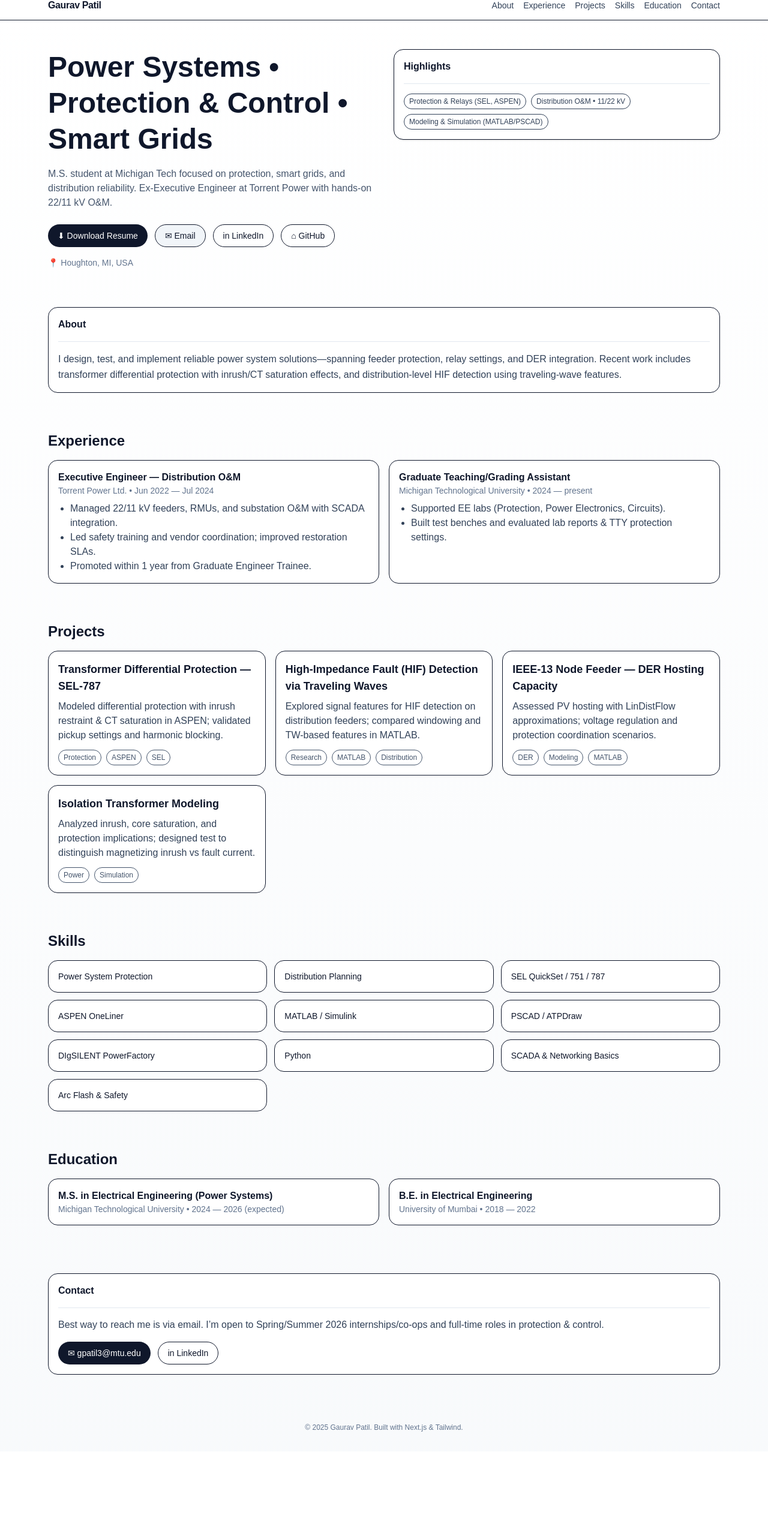
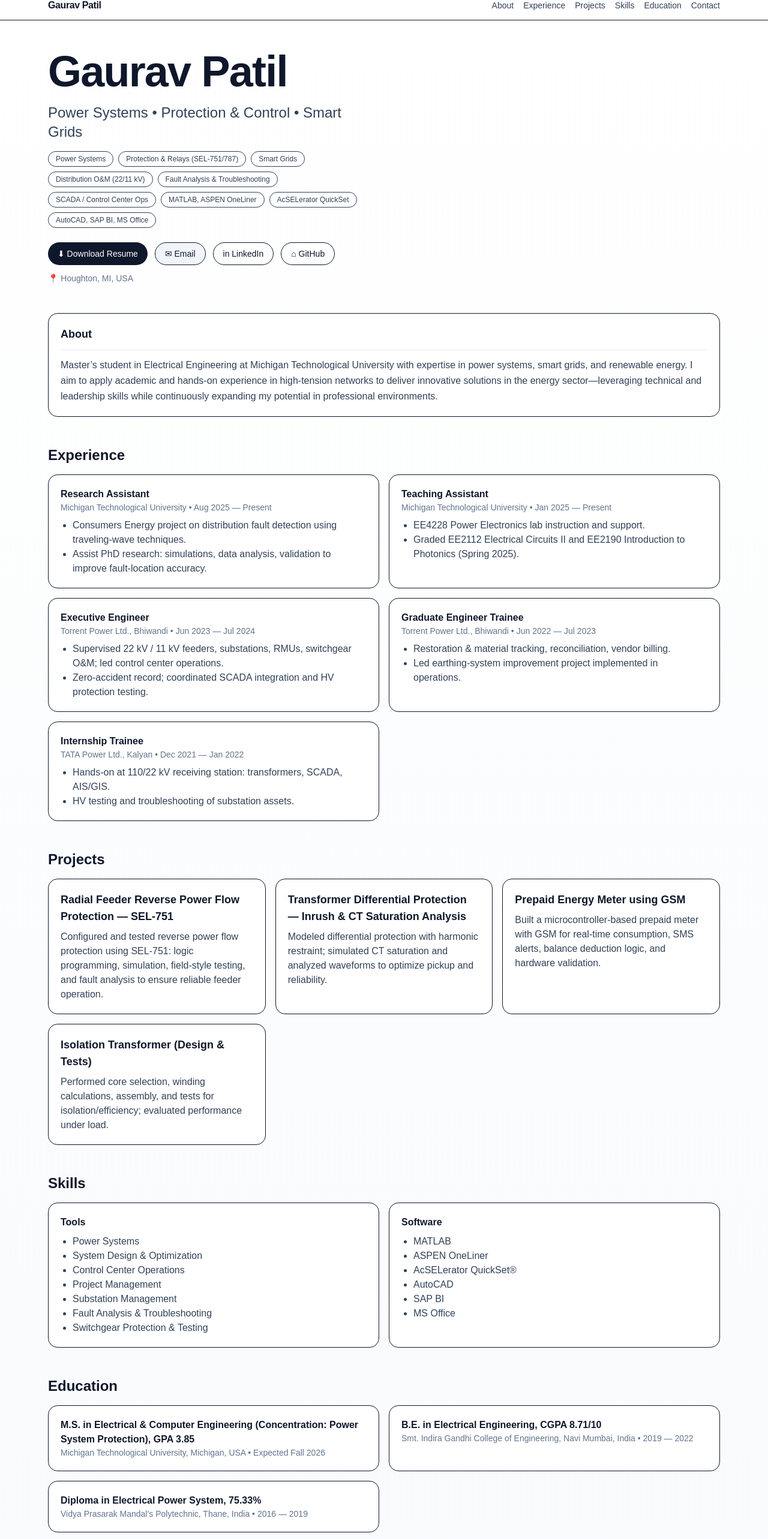
Before and after one commit to gauravpatil8787/gauravpatil87, a Next.js app: page / in a window 1280 px wide. Shown: the part 15-2581 px from the top of the page at 60% size. Before the commit the page ends 2435 px from the top, so only its background shows below. Built offline with nearby package versions, Linux system fonts and the light colour scheme.

Commit message:
Update page.tsx

```diff
--- a/app/page.tsx
+++ b/app/page.tsx
@@ -1,4 +1,125 @@
 export default function Home() {
+  const EXPERTISE = [
+    "Power Systems",
+    "Protection & Relays (SEL-751/787)",
+    "Smart Grids",
+    "Distribution O&M (22/11 kV)",
+    "Fault Analysis & Troubleshooting",
+    "SCADA / Control Center Ops",
+    "MATLAB, ASPEN OneLiner",
+    "AcSELerator QuickSet",
+    "AutoCAD, SAP BI, MS Office",
+  ];
+
+  const PROJECTS = [
+    {
+      title: "Radial Feeder Reverse Power Flow Protection — SEL-751",
+      summary:
+        "Configured and tested reverse power flow protection using SEL-751: logic programming, simulation, field-style testing, and fault analysis to ensure reliable feeder operation.",
+    },
+    {
+      title:
+        "Transformer Differential Protection — Inrush & CT Saturation Analysis",
+      summary:
+        "Modeled differential protection with harmonic restraint; simulated CT saturation and analyzed waveforms to optimize pickup and reliability.",
+    },
+    {
+      title: "Prepaid Energy Meter using GSM",
+      summary:
+        "Built a microcontroller-based prepaid meter with GSM for real-time consumption, SMS alerts, balance deduction logic, and hardware validation.",
+    },
+    {
+      title: "Isolation Transformer (Design & Tests)",
+      summary:
+        "Performed core selection, winding calculations, assembly, and tests for isolation/efficiency; evaluated performance under load.",
+    },
+  ];
+
+  const EXPERIENCE = [
+    {
+      role: "Research Assistant",
+      org: "Michigan Technological University",
+      time: "Aug 2025 — Present",
+      bullets: [
+        "Consumers Energy project on distribution fault detection using traveling-wave techniques.",
+        "Assist PhD research: simulations, data analysis, validation to improve fault-location accuracy.",
+      ],
+    },
+    {
+      role: "Teaching Assistant",
+      org: "Michigan Technological University",
+      time: "Jan 2025 — Present",
+      bullets: [
+        "EE4228 Power Electronics lab instruction and support.",
+        "Graded EE2112 Electrical Circuits II and EE2190 Introduction to Photonics (Spring 2025).",
+      ],
+    },
+    {
+      role: "Executive Engineer",
+      org: "Torrent Power Ltd., Bhiwandi",
+      time: "Jun 2023 — Jul 2024",
+      bullets: [
+        "Supervised 22 kV / 11 kV feeders, substations, RMUs, switchgear O&M; led control center operations.",
+        "Zero-accident record; coordinated SCADA integration and HV protection testing.",
+      ],
+    },
+    {
+      role: "Graduate Engineer Trainee",
+      org: "Torrent Power Ltd., Bhiwandi",
+      time: "Jun 2022 — Jul 2023",
+      bullets: [
+        "Restoration & material tracking, reconciliation, vendor billing.",
+        "Led earthing-system improvement project implemented in operations.",
+      ],
+    },
+    {
+      role: "Internship Trainee",
+      org: "TATA Power Ltd., Kalyan",
+      time: "Dec 2021 — Jan 2022",
+      bullets: [
+        "Hands-on at 110/22 kV receiving station: transformers, SCADA, AIS/GIS.",
+        "HV testing and troubleshooting of substation assets.",
+      ],
+    },
+  ];
+
+  const SKILLS_TOOLS = [
+    "Power Systems",
+    "System Design & Optimization",
+    "Control Center Operations",
+    "Project Management",
+    "Substation Management",
+    "Fault Analysis & Troubleshooting",
+    "Switchgear Protection & Testing",
+  ];
+  const SKILLS_SOFTWARE = [
+    "MATLAB",
+    "ASPEN OneLiner",
+    "AcSELerator QuickSet®",
+    "AutoCAD",
+    "SAP BI",
+    "MS Office",
+  ];
+
+  const EDUCATION = [
+    {
+      degree: "M.S. in Electrical & Computer Engineering (Concentration: Power System Protection), GPA 3.85",
+      school: "Michigan Technological University, Michigan, USA",
+      time: "Expected Fall 2026",
+    },
+    {
+      degree: "B.E. in Electrical Engineering, CGPA 8.71/10",
+      school:
+        "Smt. Indira Gandhi College of Engineering, Navi Mumbai, India",
+      time: "2019 — 2022",
+    },
+    {
+      degree: "Diploma in Electrical Power System, 75.33%",
+      school: "Vidya Prasarak Mandal’s Polytechnic, Thane, India",
+      time: "2016 — 2019",
+    },
+  ];
+
   return (
     <div className="min-h-screen bg-gradient-to-b from-white to-slate-50 text-slate-900">
       {/* NAV */}
@@ -17,17 +138,32 @@ export default function Home() {
       </header>
 
       {/* HERO */}
-      <section className="mx-auto max-w-6xl px-4 pt-12 pb-8">
+      <section className="mx-auto max-w-6xl px-4 pt-10 pb-6">
         <div className="grid md:grid-cols-2 gap-8 items-start">
           <div>
-            <h1 className="text-3xl md:text-5xl font-bold leading-tight">
+            {/* BIG NAME */}
+            <h1 className="text-4xl md:text-7xl font-extrabold tracking-tight leading-tight">
+              Gaurav Patil
+            </h1>
+
+            {/* TAGLINE */}
+            <p className="mt-2 text-xl md:text-2xl text-slate-700">
               Power Systems • Protection & Control • Smart Grids
-            </h1>
-            <p className="mt-4 text-slate-600">
-              M.S. student at Michigan Tech focused on protection, smart grids, and
-              distribution reliability. Ex-Executive Engineer at Torrent Power with hands-on 22/11 kV O&amp;M.
             </p>
 
+            {/* EXPERTISE CHIPS */}
+            <div className="mt-4 flex flex-wrap gap-2">
+              {EXPERTISE.map((e) => (
+                <span
+                  key={e}
+                  className="px-3 py-1 rounded-full border text-xs text-slate-700 bg-white"
+                >
+                  {e}
+                </span>
+              ))}
+            </div>
+
+            {/* CTA BUTTONS */}
             <div className="mt-6 flex flex-wrap gap-3">
               <a
                 href="/Patil_GauravAmrutrao_Resume.pdf"
@@ -44,7 +180,7 @@ export default function Home() {
                 ✉ Email
               </a>
               <a
-                href="https://www.linkedin.com/in/gaurax-patil/"
+                href="https://www.linkedin.com/in/gauravpatil87/"
                 target="_blank"
                 rel="noreferrer"
                 className="inline-flex items-center rounded-full px-4 py-2 text-sm border"
@@ -61,159 +197,105 @@ export default function Home() {
               </a>
             </div>
 
-            <div className="mt-4 flex items-center gap-2 text-sm text-slate-500">
-              📍 Houghton, MI, USA
-            </div>
-          </div>
-
-          <div className="shadow-sm border rounded-2xl p-4 bg-white">
-            <h3 className="font-semibold">Highlights</h3>
-            <div className="h-px bg-slate-200 my-4" />
-            <div className="flex flex-wrap gap-2 text-xs text-slate-700">
-              <span className="px-2 py-1 rounded-full border">Protection &amp; Relays (SEL, ASPEN)</span>
-              <span className="px-2 py-1 rounded-full border">Distribution O&amp;M • 11/22 kV</span>
-              <span className="px-2 py-1 rounded-full border">Modeling &amp; Simulation (MATLAB/PSCAD)</span>
-            </div>
+            <div className="mt-3 text-sm text-slate-500">📍 Houghton, MI, USA</div>
           </div>
         </div>
       </section>
 
       {/* ABOUT */}
-      <section id="about" className="mx-auto max-w-6xl px-4 py-8">
-        <div className="border rounded-2xl p-4 bg-white">
-          <h3 className="font-semibold flex items-center gap-2">About</h3>
-          <div className="h-px bg-slate-200 my-4" />
+      <section id="about" className="mx-auto max-w-6xl px-4 py-6">
+        <div className="border rounded-2xl p-5 bg-white">
+          <h3 className="font-semibold text-lg">About</h3>
+          <div className="h-px bg-slate-200 my-3" />
           <p className="text-slate-700 leading-relaxed">
-            I design, test, and implement reliable power system solutions—spanning feeder
-            protection, relay settings, and DER integration. Recent work includes transformer
-            differential protection with inrush/CT saturation effects, and distribution-level
-            HIF detection using traveling-wave features.
+            Master’s student in Electrical Engineering at Michigan Technological University with
+            expertise in power systems, smart grids, and renewable energy. I aim to apply academic and
+            hands-on experience in high-tension networks to deliver innovative solutions in the energy
+            sector—leveraging technical and leadership skills while continuously expanding my potential
+            in professional environments.
           </p>
         </div>
       </section>
 
       {/* EXPERIENCE */}
-      <section id="experience" className="mx-auto max-w-6xl px-4 py-8">
+      <section id="experience" className="mx-auto max-w-6xl px-4 py-6">
         <h2 className="text-2xl font-semibold mb-4">Experience</h2>
         <div className="grid md:grid-cols-2 gap-4">
-          <div className="border rounded-2xl p-4 bg-white">
-            <h3 className="font-semibold">Executive Engineer — Distribution O&amp;M</h3>
-            <div className="text-sm text-slate-500">Torrent Power Ltd. • Jun 2022 — Jul 2024</div>
-            <ul className="list-disc pl-5 mt-2 text-slate-700">
-              <li>Managed 22/11 kV feeders, RMUs, and substation O&amp;M with SCADA integration.</li>
-              <li>Led safety training and vendor coordination; improved restoration SLAs.</li>
-              <li>Promoted within 1 year from Graduate Engineer Trainee.</li>
-            </ul>
-          </div>
-
-          <div className="border rounded-2xl p-4 bg-white">
-            <h3 className="font-semibold">Graduate Teaching/Grading Assistant</h3>
-            <div className="text-sm text-slate-500">Michigan Technological University • 2024 — present</div>
-            <ul className="list-disc pl-5 mt-2 text-slate-700">
-              <li>Supported EE labs (Protection, Power Electronics, Circuits).</li>
-              <li>Built test benches and evaluated lab reports &amp; TTY protection settings.</li>
-            </ul>
-          </div>
+          {EXPERIENCE.map((job) => (
+            <div key={job.role + job.time} className="border rounded-2xl p-5 bg-white">
+              <h3 className="font-semibold">{job.role}</h3>
+              <div className="text-sm text-slate-500">{job.org} • {job.time}</div>
+              <ul className="list-disc pl-5 mt-2 text-slate-700">
+                {job.bullets.map((b, i) => <li key={i}>{b}</li>)}
+              </ul>
+            </div>
+          ))}
         </div>
       </section>
 
       {/* PROJECTS */}
-      <section id="projects" className="mx-auto max-w-6xl px-4 py-8">
+      <section id="projects" className="mx-auto max-w-6xl px-4 py-6">
         <h2 className="text-2xl font-semibold mb-4">Projects</h2>
         <div className="grid md:grid-cols-2 lg:grid-cols-3 gap-4">
-          {[
-            {
-              title: "Transformer Differential Protection — SEL-787",
-              summary:
-                "Modeled differential protection with inrush restraint & CT saturation in ASPEN; validated pickup settings and harmonic blocking.",
-              tags: ["Protection", "ASPEN", "SEL"],
-            },
-            {
-              title: "High-Impedance Fault (HIF) Detection via Traveling Waves",
-              summary:
-                "Explored signal features for HIF detection on distribution feeders; compared windowing and TW-based features in MATLAB.",
-              tags: ["Research", "MATLAB", "Distribution"],
-            },
-            {
-              title: "IEEE-13 Node Feeder — DER Hosting Capacity",
-              summary:
-                "Assessed PV hosting with LinDistFlow approximations; voltage regulation and protection coordination scenarios.",
-              tags: ["DER", "Modeling", "MATLAB"],
-            },
-            {
-              title: "Isolation Transformer Modeling",
-              summary:
-                "Analyzed inrush, core saturation, and protection implications; designed test to distinguish magnetizing inrush vs fault current.",
-              tags: ["Power", "Simulation"],
-            },
-          ].map((p) => (
-            <div key={p.title} className="border rounded-2xl p-4 bg-white h-full">
+          {PROJECTS.map((p) => (
+            <div key={p.title} className="border rounded-2xl p-5 bg-white">
               <h3 className="font-semibold text-lg">{p.title}</h3>
               <p className="text-slate-700 mt-2">{p.summary}</p>
-              <div className="flex flex-wrap gap-2 mt-3 text-xs text-slate-600">
-                {p.tags.map((t) => (
-                  <span key={t} className="px-2 py-1 rounded-full border">
-                    {t}
-                  </span>
-                ))}
-              </div>
             </div>
           ))}
         </div>
       </section>
 
       {/* SKILLS */}
-      <section id="skills" className="mx-auto max-w-6xl px-4 py-8">
+      <section id="skills" className="mx-auto max-w-6xl px-4 py-6">
         <h2 className="text-2xl font-semibold mb-4">Skills</h2>
-        <div className="grid sm:grid-cols-2 lg:grid-cols-3 gap-3">
-          {[
-            "Power System Protection",
-            "Distribution Planning",
-            "SEL QuickSet / 751 / 787",
-            "ASPEN OneLiner",
-            "MATLAB / Simulink",
-            "PSCAD / ATPDraw",
-            "DIgSILENT PowerFactory",
-            "Python",
-            "SCADA & Networking Basics",
-            "Arc Flash & Safety",
-          ].map((s) => (
-            <div key={s} className="border rounded-2xl p-4 bg-white text-sm">
-              {s}
+        <div className="grid md:grid-cols-2 gap-4">
+          <div className="border rounded-2xl p-5 bg-white">
+            <h4 className="font-semibold mb-2">Tools</h4>
+            <ul className="list-disc pl-5 text-slate-700">
+              {SKILLS_TOOLS.map((s) => <li key={s}>{s}</li>)}
+            </ul>
+          </div>
+          <div className="border rounded-2xl p-5 bg-white">
+            <h4 className="font-semibold mb-2">Software</h4>
+            <ul className="list-disc pl-5 text-slate-700">
+              {SKILLS_SOFTWARE.map((s) => <li key={s}>{s}</li>)}
+            </ul>
+          </div>
+        </div>
+      </section>
+
+      {/* EDUCATION */}
+      <section id="education" className="mx-auto max-w-6xl px-4 py-6">
+        <h2 className="text-2xl font-semibold mb-4">Education</h2>
+        <div className="grid md:grid-cols-2 gap-4">
+          {EDUCATION.map((ed) => (
+            <div key={ed.degree} className="border rounded-2xl p-5 bg-white">
+              <h3 className="font-semibold">{ed.degree}</h3>
+              <div className="text-sm text-slate-500">{ed.school} • {ed.time}</div>
             </div>
           ))}
         </div>
       </section>
 
-      {/* EDUCATION */}
-      <section id="education" className="mx-auto max-w-6xl px-4 py-8">
-        <h2 className="text-2xl font-semibold mb-4">Education</h2>
-        <div className="grid md:grid-cols-2 gap-4">
-          <div className="border rounded-2xl p-4 bg-white">
-            <h3 className="font-semibold">M.S. in Electrical Engineering (Power Systems)</h3>
-            <div className="text-sm text-slate-500">Michigan Technological University • 2024 — 2026 (expected)</div>
-          </div>
-          <div className="border rounded-2xl p-4 bg-white">
-            <h3 className="font-semibold">B.E. in Electrical Engineering</h3>
-            <div className="text-sm text-slate-500">University of Mumbai • 2018 — 2022</div>
-          </div>
-        </div>
-      </section>
-
       {/* CONTACT */}
-      <section id="contact" className="mx-auto max-w-6xl px-4 py-12">
-        <div className="border rounded-2xl p-4 bg-white">
+      <section id="contact" className="mx-auto max-w-6xl px-4 py-10">
+        <div className="border rounded-2xl p-5 bg-white">
           <h3 className="font-semibold">Contact</h3>
-          <div className="h-px bg-slate-200 my-4" />
+          <div className="h-px bg-slate-200 my-3" />
           <p className="text-slate-700 mb-4">
-            Best way to reach me is via email. I’m open to Spring/Summer 2026 internships/co-ops and full-time roles in protection &amp; control.
+            Best way to reach me is via email. I’m open to internships/co-ops and full-time roles in
+            protection & control.
           </p>
           <div className="flex flex-wrap gap-3">
-            <a href="mailto:gpatil3@mtu.edu" className="inline-flex items-center rounded-full bg-slate-900 text-white px-4 py-2 text-sm">
+            <a
+              href="mailto:gpatil3@mtu.edu"
+              className="inline-flex items-center rounded-full bg-slate-900 text-white px-4 py-2 text-sm"
+            >
               ✉ gpatil3@mtu.edu
             </a>
             <a
-              href="https://www.linkedin.com/in/gaurax-patil/"
+              href="https://www.linkedin.com/in/gauravpatil87/"
               target="_blank"
               rel="noreferrer"
               className="inline-flex items-center rounded-full px-4 py-2 text-sm border"
```
